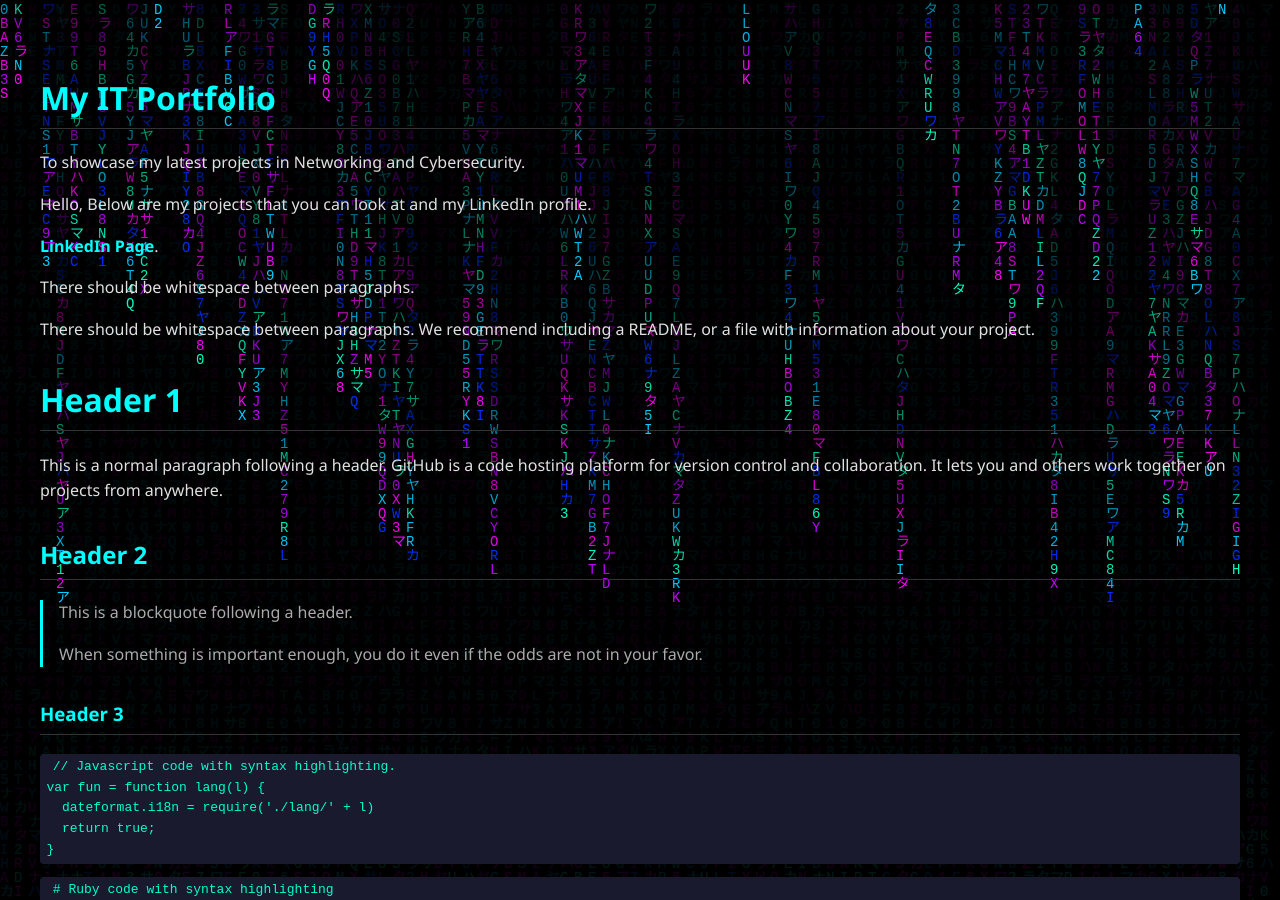
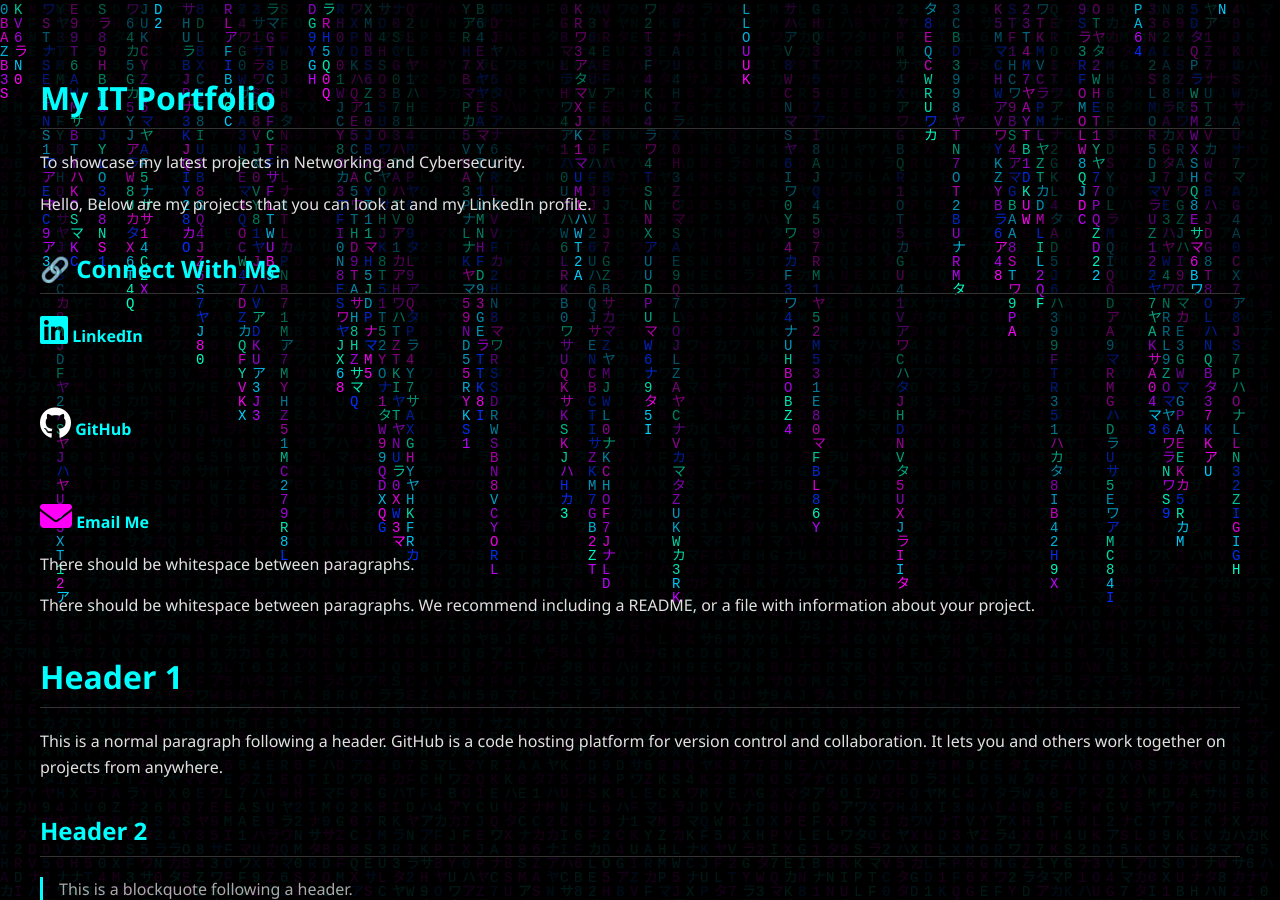
Before and after one commit to Gruntato/Gruntato.github.io, a Jekyll site: the page built from index.md, in a window 1280 px wide and 900 px high. Built offline with Jekyll 4.4.1, drawn with Linux system fonts in a browser that asks for light colours.

Commit message:
Update index.md
Added FontAwesome Icons

```diff
--- a/index.md
+++ b/index.md
@@ -4,7 +4,23 @@ layout: default
 
 Hello, Below are my projects that you can look at and my LinkedIn profile.
 
-[LinkedIn Page](https://www.linkedin.com/in/austin-burnham/).
+## 🔗 Connect With Me
+
+<a href="https://www.linkedin.com/in/austinburnham/" target="_blank">
+  <i class="fab fa-linkedin fa-2x" style="color:#0ff;"></i> LinkedIn
+</a>
+
+<br/>
+
+<a href="https://github.com/Gruntato" target="_blank">
+  <i class="fab fa-github fa-2x" style="color:#fff;"></i> GitHub
+</a>
+
+<br/>
+
+<a href="mailto:burnhamaustin1998@gmail.com">
+  <i class="fas fa-envelope fa-2x" style="color:#ff00f7;"></i> Email Me
+</a>
 
 There should be whitespace between paragraphs.
 
```
